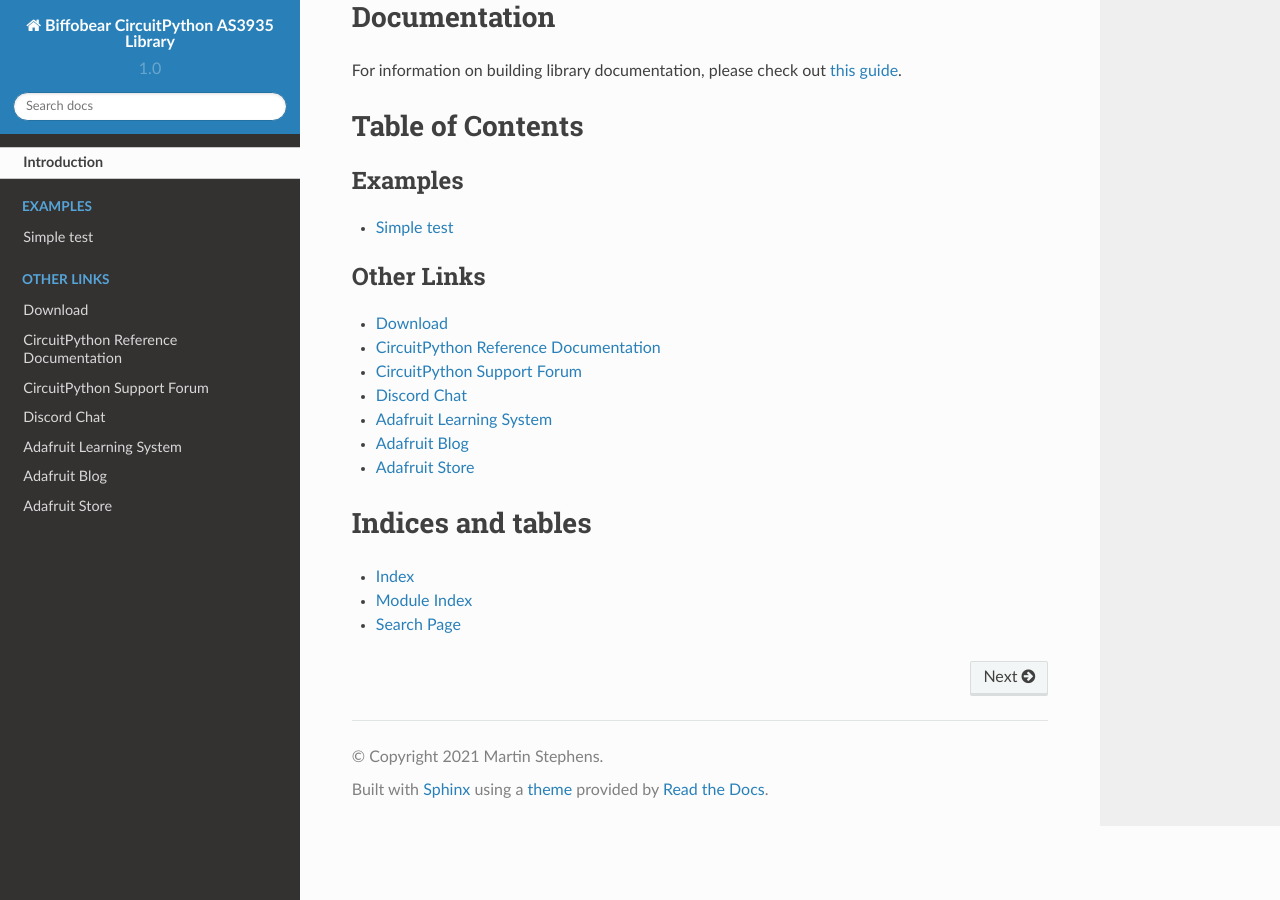
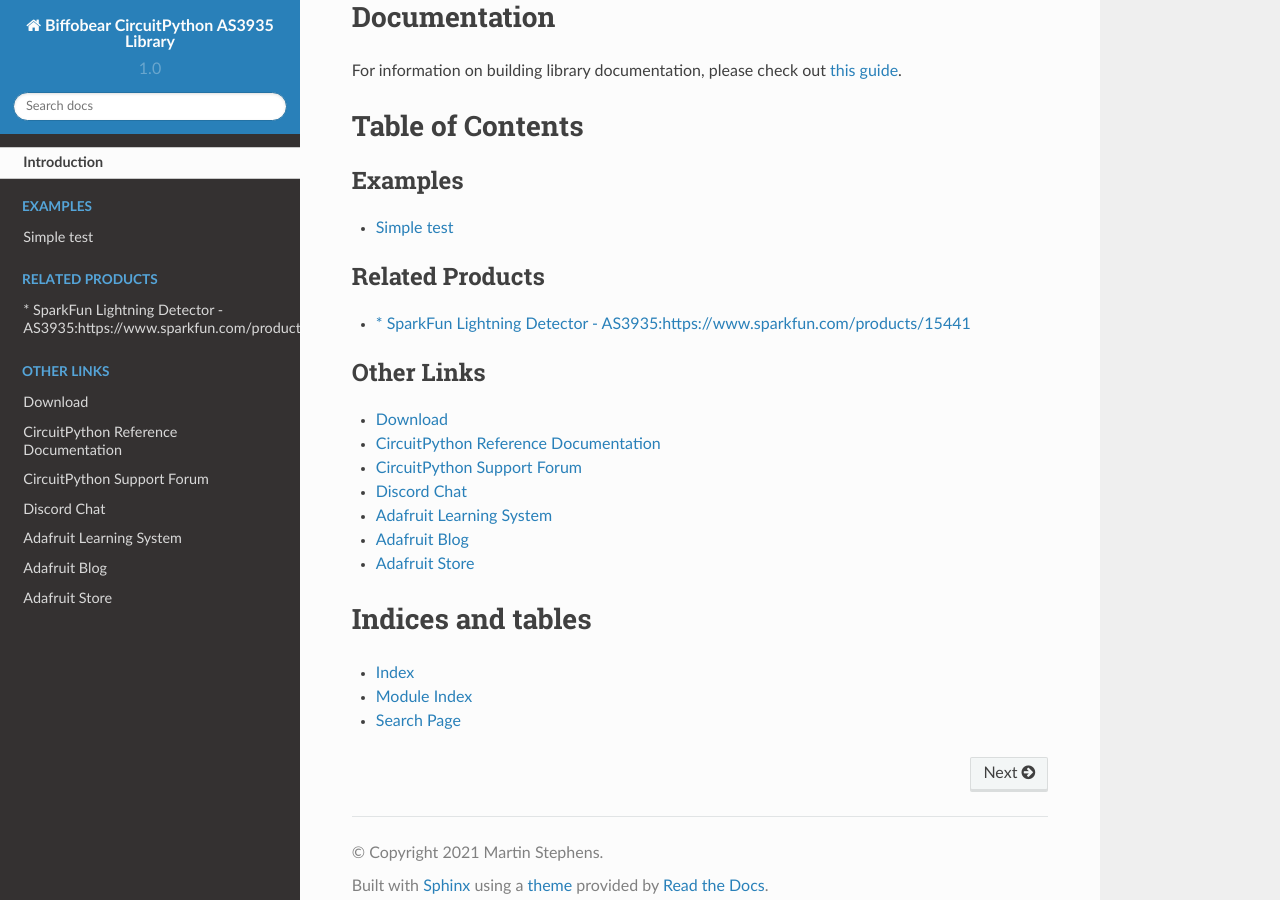
Before and after one commit to BiffoBear/CircuitPython_AS3935, a Sphinx documentation site: the page built from docs/index.rst, in a window 1280 px wide and 900 px high, scrolled down 1652 px. Built offline with Sphinx 7.4.7 and the Read the Docs theme 2.0.0, drawn with Linux system fonts in a browser that asks for light colours; some of the changed lines change nothing that is shown.

Commit message:
Fixed warnings while building docs with Sphinx.
Fixed readme and removed todos from index.

```diff
--- a/docs/index.rst
+++ b/docs/index.rst
@@ -24,14 +24,10 @@
 .. toctree::
     :caption: Tutorials
 
-.. todo:: Add any Learn guide links here. If there are none, then simply delete this todo and leave
-    the toctree above for use later.
-
 .. toctree::
     :caption: Related Products
 
-.. todo:: Add any product links here. If there are none, then simply delete this todo and leave
-    the toctree above for use later.
+    * SparkFun Lightning Detector - AS3935:https://www.sparkfun.com/products/15441
 
 .. toctree::
     :caption: Other Links
```
